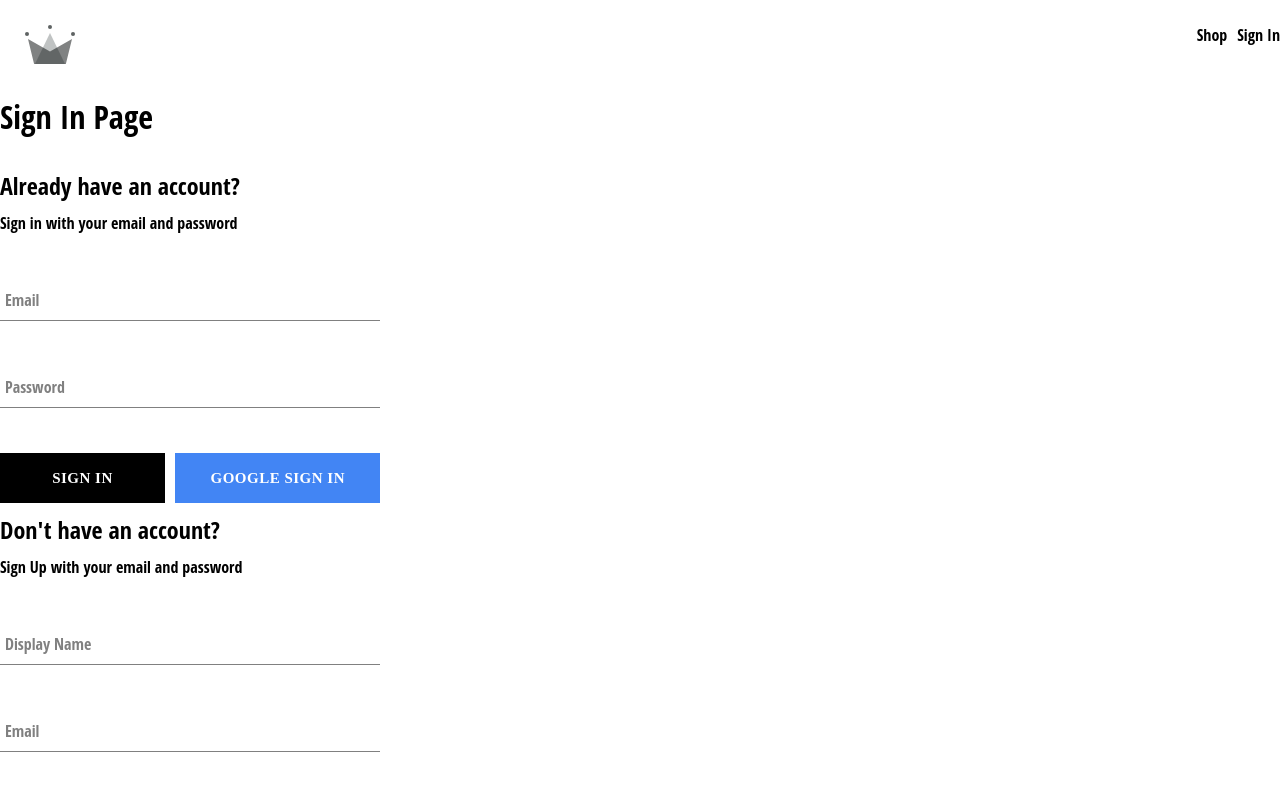
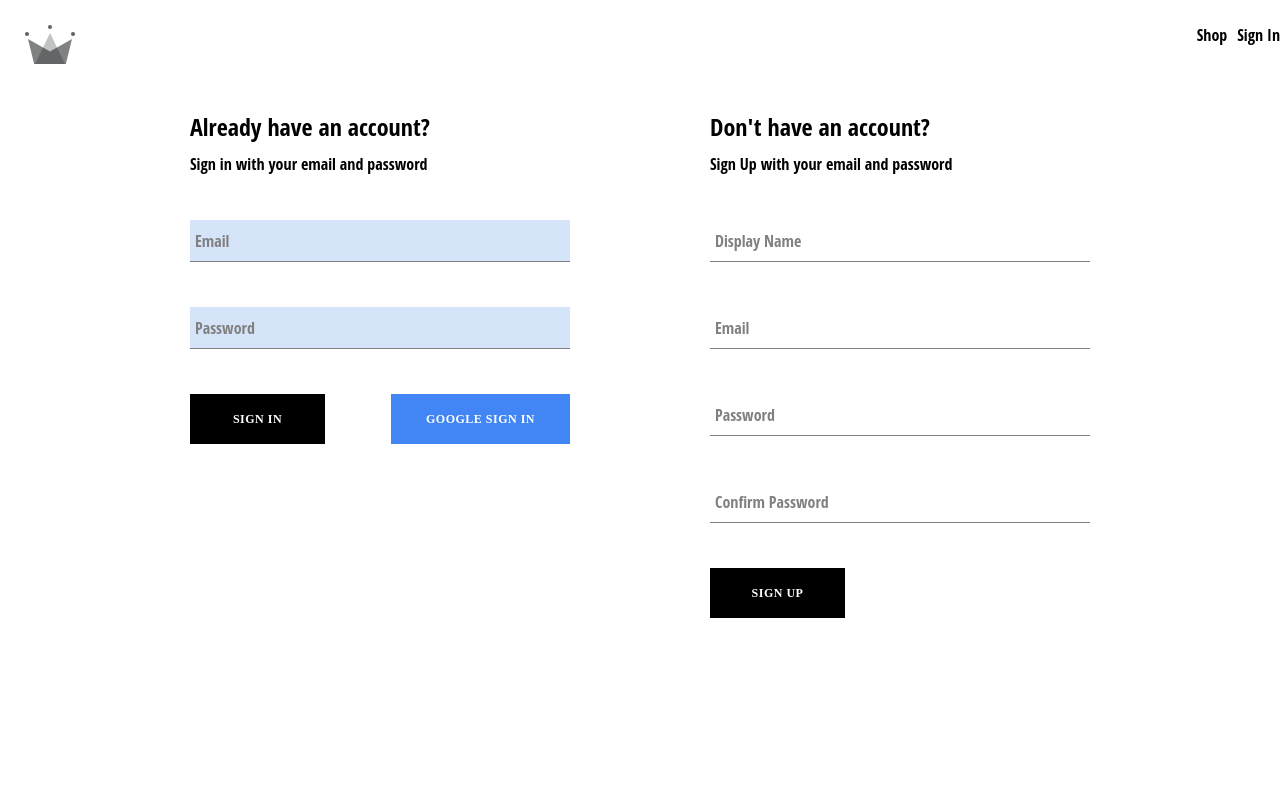
Before and after one commit to mcspira/Capstone_Project, a React (Create React App) app in the folder crwn-clothing/: page /auth in a window 1280 px wide. Shown: the top 800 px of the page. Built offline with nearby package versions, Linux system fonts and the light colour scheme.

Commit message:
finishing authentication page, styles and functionalities

```diff
--- a/crwn-clothing/src/components/button/button.styles.scss
+++ b/crwn-clothing/src/components/button/button.styles.scss
@@ -1,11 +1,11 @@
 .button-container {
-  min-width: 165px;
+  min-width: 135px;
   width: auto;
   height: 50px;
   letter-spacing: 0.5px;
   line-height: 50px;
   padding: 0 35px 0 35px;
-  font-size: 15px;
+  font-size: 12px;
   background-color: black;
   color: white;
   text-transform: uppercase;
--- a/crwn-clothing/src/components/sign-in-form/sign-in-form.component.jsx
+++ b/crwn-clothing/src/components/sign-in-form/sign-in-form.component.jsx
@@ -7,7 +7,7 @@ import "./sign-in-form.styles.scss";
 import {
   signInGoogleWithPopup,
   createUserDocumentFromAuth,
-  signInAuthUserWithEmailAndPassword
+  signInAuthUserWithEmailAndPassword,
 } from "../../utils/firebase/firebase.utils";
 import { Button } from "../button/button.component";
 
@@ -33,10 +33,27 @@ export const SignInForm = () => {
     event.preventDefault();
 
     try {
-      const response = await signInAuthUserWithEmailAndPassword(email, password)
-      console.log(response)
+      const response = await signInAuthUserWithEmailAndPassword(
+        email,
+        password
+      );
+      console.log(response);
       resetFormFields();
-    } catch (error) {}
+    } catch (error) {
+      switch (error.code) {
+        case "auth/wrong-password": {
+          alert("Incorrect password for email!");
+          break;
+        }
+        case "auth/user-not-found": {
+          alert("User not found, please created a user!");
+          break;
+        }
+        default: {
+          console.log(error);
+        }
+      }
+    }
   };
 
   const handleChange = (event) => {
@@ -46,7 +63,7 @@ export const SignInForm = () => {
   };
 
   return (
-    <div className="sign-up-container">
+    <div className="sign-in-container">
       <h2> Already have an account? </h2>
       <span> Sign in with your email and password</span>
 
@@ -73,11 +90,10 @@ export const SignInForm = () => {
           <Button buttonType="" type="submit">
             Sign In
           </Button>
-          <Button buttonType="google" onClick={signInGoogleWithPopup}>
+          <Button type="button" buttonType="google" onClick={signInWithGoogle}>
             Google sign in
           </Button>
         </div>
-
       </form>
     </div>
   );
--- a/crwn-clothing/src/components/sign-in-form/sign-in-form.styles.scss
+++ b/crwn-clothing/src/components/sign-in-form/sign-in-form.styles.scss
@@ -1,4 +1,4 @@
-.sign-up-container {
+.sign-in-container {
   display: flex;
   flex-direction: column;
   width: 380px;
@@ -11,4 +11,8 @@
     display: flex;
     justify-content: space-between;
   }
+
+  .form-input {
+    background-color: rgba(10, 94, 220, 0.164)
+  }
 }
--- a/crwn-clothing/src/routes/authentication/authentication.component.jsx
+++ b/crwn-clothing/src/routes/authentication/authentication.component.jsx
@@ -1,8 +1,3 @@
-import {
-  signInGoogleWithPopup,
-  createUserDocumentFromAuth,
-} from "../../utils/firebase/firebase.utils";
-
 import "./authentication.styles.scss"
 
 import { SignUpForm } from "../../components/sign-up-form/sign-up-form.component";
@@ -10,8 +5,7 @@ import { SignInForm } from "../../components/sign-in-form/sign-in-form.component
 
 export const Authentication = () => {
   return (
-    <div>
-      <h1> Sign In Page</h1>
+    <div className="authentication-container">
       <SignInForm />
       <SignUpForm />
     </div>
--- a/crwn-clothing/src/routes/authentication/authentication.styles.scss
+++ b/crwn-clothing/src/routes/authentication/authentication.styles.scss
@@ -0,0 +1,6 @@
+.authentication-container {
+  display: flex;
+  justify-content: space-between;
+  width: 900px;
+  margin: 30px auto;
+}
```
